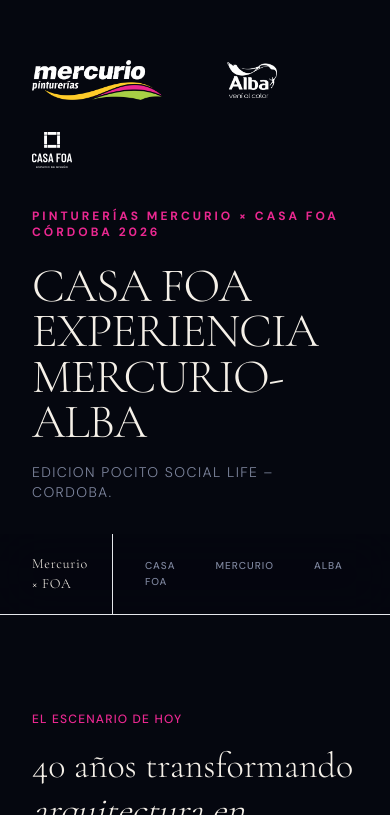
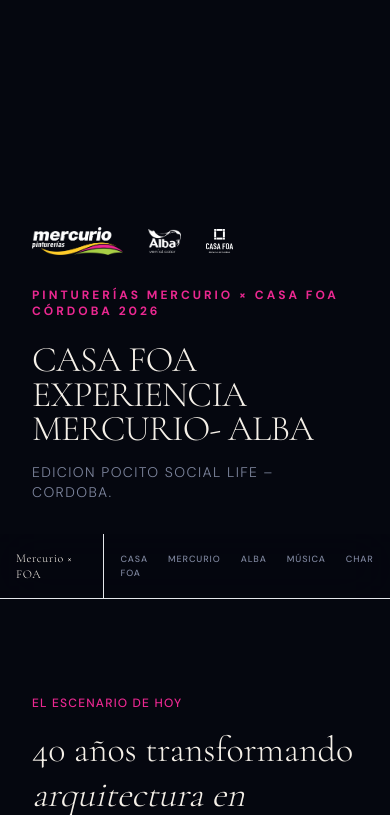
Before and after one commit to Nrlsb/FoaXMercurio, a Next.js app: page / in a window 390 px wide. Shown: the part 310-1125 px from the top of the page. Built offline with nearby package versions, Linux system fonts and the light colour scheme; no server answers; the database is empty.

Commit message:
Actualizacion 1.0.15

```diff
--- a/app/page.tsx
+++ b/app/page.tsx
@@ -785,12 +785,12 @@
 
 
         {/* Logotipos */}
-        <div className="logo-bar z-10 mb-10 flex items-center gap-8 flex-wrap animate-fade-in opacity-0">
-          <img src="/logomercurioblanco.png" alt="Pinturerías Mercurio" className="h-10 w-auto block object-contain" />
-          <div className="logo-separator h-8 w-[1px] bg-mercu-border"></div>
-          <img src="/alba_blanco.png" alt="Alba" className="h-9 w-auto block object-contain" />
-          <div className="logo-separator h-8 w-[1px] bg-mercu-border"></div>
-          <img src="/logo_casafoa.svg" alt="Casa FOA" className="h-9 w-auto block object-contain" />
+        <div className="z-10 mb-8 md:mb-10 flex items-center flex-nowrap gap-3 sm:gap-4 md:gap-8 animate-fade-in opacity-0">
+          <img src="/logomercurioblanco.png" alt="Pinturerías Mercurio" className="h-7 sm:h-8 md:h-10 w-auto block object-contain" />
+          <div className="h-5 sm:h-6 md:h-8 w-[1px] bg-mercu-border flex-shrink-0"></div>
+          <img src="/alba_blanco.png" alt="Alba" className="h-6 sm:h-7 md:h-9 w-auto block object-contain" />
+          <div className="h-5 sm:h-6 md:h-8 w-[1px] bg-mercu-border flex-shrink-0"></div>
+          <img src="/logo_casafoa.svg" alt="Casa FOA" className="h-6 sm:h-7 md:h-9 w-auto block object-contain" />
         </div>
 
         <EditableText
@@ -800,7 +800,7 @@
         />
         <EditableText
           textKey="hero_title"
-          className="hero-title z-10 font-serif text-5xl md:text-8xl font-light leading-[0.95] tracking-tight mb-4 block"
+          className="hero-title z-10 font-serif text-4xl sm:text-5xl md:text-8xl font-light leading-[0.95] tracking-tight mb-4 block"
           as="h1"
           allowHtml
         />
@@ -816,17 +816,17 @@
       </header>
 
       {/* ── BARRA DE NAVEGACIÓN STICKY ── */}
-      <nav className="sticky top-0 bg-mercu-dark/85 backdrop-blur-xl border-b border-mercu-border z-50 px-8 py-0">
+      <nav className="sticky top-0 bg-mercu-dark/85 backdrop-blur-xl border-b border-mercu-border z-50 px-4 md:px-8 py-0">
         <div className="max-w-6xl mx-auto flex items-center justify-between w-full">
-          <div className="nav-logo font-serif text-sm font-light text-mercu-cream py-5 pr-6 border-r border-mercu-border mr-4 tracking-wider">
+          <div className="nav-logo font-serif text-xs md:text-sm font-light text-mercu-cream py-4 md:py-5 pr-4 md:pr-6 border-r border-mercu-border mr-2 md:mr-4 tracking-wider">
             Mercurio × FOA
           </div>
-          <div className="flex gap-2 overflow-x-auto scrollbar-none">
-            <a href="#casa-foa" className={`text-[10px] md:text-xs font-medium tracking-widest uppercase py-5 px-4 transition-all relative ${activeSection === 'casa-foa' ? 'text-mercu-cream after:scale-x-100' : 'text-mercu-muted hover:text-mercu-cream after:scale-x-0'} after:content-[''] after:absolute after:bottom-[-1px] after:left-4 after:right-4 after:height-[2px] after:bg-mercu-accent after:transition-transform after:duration-300`}>Casa FOA</a>
-            <a href="#mercurio" className={`text-[10px] md:text-xs font-medium tracking-widest uppercase py-5 px-4 transition-all relative ${activeSection === 'mercurio' ? 'text-mercu-cream after:scale-x-100' : 'text-mercu-muted hover:text-mercu-cream after:scale-x-0'} after:content-[''] after:absolute after:bottom-[-1px] after:left-4 after:right-4 after:height-[2px] after:bg-mercu-accent after:transition-transform after:duration-300`}>Mercurio</a>
-            <a href="#alba" className={`text-[10px] md:text-xs font-medium tracking-widest uppercase py-5 px-4 transition-all relative ${activeSection === 'alba' ? 'text-mercu-cream after:scale-x-100' : 'text-mercu-muted hover:text-mercu-cream after:scale-x-0'} after:content-[''] after:absolute after:bottom-[-1px] after:left-4 after:right-4 after:height-[2px] after:bg-mercu-accent after:transition-transform after:duration-300`}>Alba</a>
-            <a href="#musica" className={`text-[10px] md:text-xs font-medium tracking-widest uppercase py-5 px-4 transition-all relative ${activeSection === 'musica' ? 'text-mercu-cream after:scale-x-100' : 'text-mercu-muted hover:text-mercu-cream after:scale-x-0'} after:content-[''] after:absolute after:bottom-[-1px] after:left-4 after:right-4 after:height-[2px] after:bg-mercu-accent after:transition-transform after:duration-300`}>Música</a>
-            <a href="#charlas" className={`text-[10px] md:text-xs font-medium tracking-widest uppercase py-5 px-4 transition-all relative ${activeSection === 'charlas' ? 'text-mercu-cream after:scale-x-100' : 'text-mercu-muted hover:text-mercu-cream after:scale-x-0'} after:content-[''] after:absolute after:bottom-[-1px] after:left-4 after:right-4 after:height-[2px] after:bg-mercu-accent after:transition-transform after:duration-300`}>Charlas</a>
+          <div className="flex gap-1 sm:gap-2 overflow-x-auto scrollbar-none">
+            <a href="#casa-foa" className={`text-[9px] md:text-xs font-medium tracking-widest uppercase py-4 md:py-5 px-2 md:px-4 transition-all relative ${activeSection === 'casa-foa' ? 'text-mercu-cream after:scale-x-100' : 'text-mercu-muted hover:text-mercu-cream after:scale-x-0'} after:content-[''] after:absolute after:bottom-[-1px] after:left-2 md:after:left-4 after:right-2 md:after:right-4 after:height-[2px] after:bg-mercu-accent after:transition-transform after:duration-300`}>Casa FOA</a>
+            <a href="#mercurio" className={`text-[9px] md:text-xs font-medium tracking-widest uppercase py-4 md:py-5 px-2 md:px-4 transition-all relative ${activeSection === 'mercurio' ? 'text-mercu-cream after:scale-x-100' : 'text-mercu-muted hover:text-mercu-cream after:scale-x-0'} after:content-[''] after:absolute after:bottom-[-1px] after:left-2 md:after:left-4 after:right-2 md:after:right-4 after:height-[2px] after:bg-mercu-accent after:transition-transform after:duration-300`}>Mercurio</a>
+            <a href="#alba" className={`text-[9px] md:text-xs font-medium tracking-widest uppercase py-4 md:py-5 px-2 md:px-4 transition-all relative ${activeSection === 'alba' ? 'text-mercu-cream after:scale-x-100' : 'text-mercu-muted hover:text-mercu-cream after:scale-x-0'} after:content-[''] after:absolute after:bottom-[-1px] after:left-2 md:after:left-4 after:right-2 md:after:right-4 after:height-[2px] after:bg-mercu-accent after:transition-transform after:duration-300`}>Alba</a>
+            <a href="#musica" className={`text-[9px] md:text-xs font-medium tracking-widest uppercase py-4 md:py-5 px-2 md:px-4 transition-all relative ${activeSection === 'musica' ? 'text-mercu-cream after:scale-x-100' : 'text-mercu-muted hover:text-mercu-cream after:scale-x-0'} after:content-[''] after:absolute after:bottom-[-1px] after:left-2 md:after:left-4 after:right-2 md:after:right-4 after:height-[2px] after:bg-mercu-accent after:transition-transform after:duration-300`}>Música</a>
+            <a href="#charlas" className={`text-[9px] md:text-xs font-medium tracking-widest uppercase py-4 md:py-5 px-2 md:px-4 transition-all relative ${activeSection === 'charlas' ? 'text-mercu-cream after:scale-x-100' : 'text-mercu-muted hover:text-mercu-cream after:scale-x-0'} after:content-[''] after:absolute after:bottom-[-1px] after:left-2 md:after:left-4 after:right-2 md:after:right-4 after:height-[2px] after:bg-mercu-accent after:transition-transform after:duration-300`}>Charlas</a>
           </div>
         </div>
       </nav>
```
